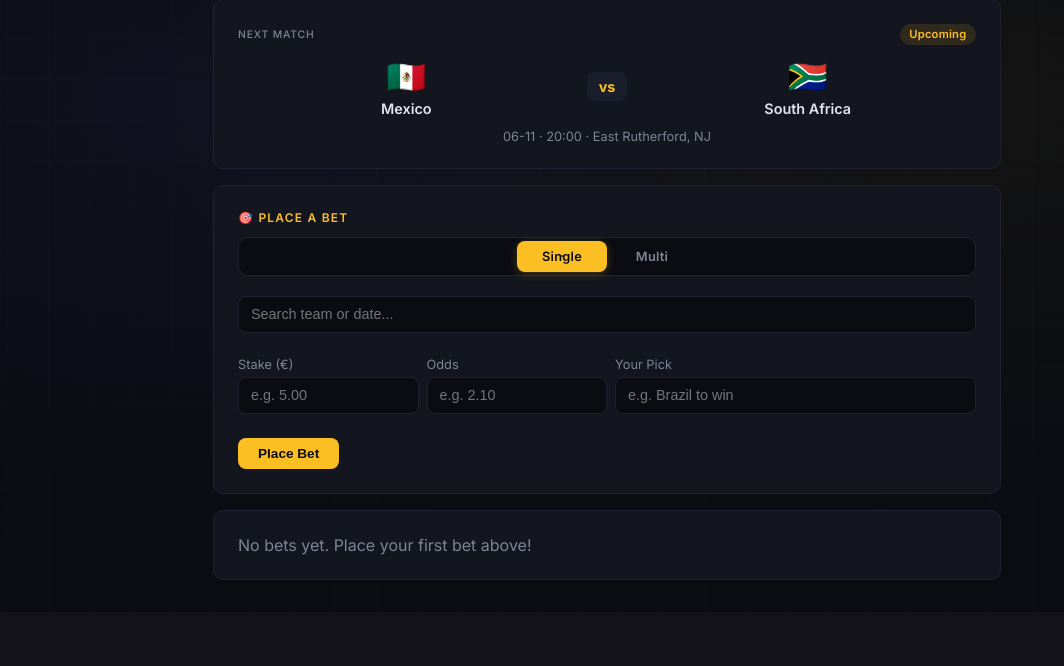
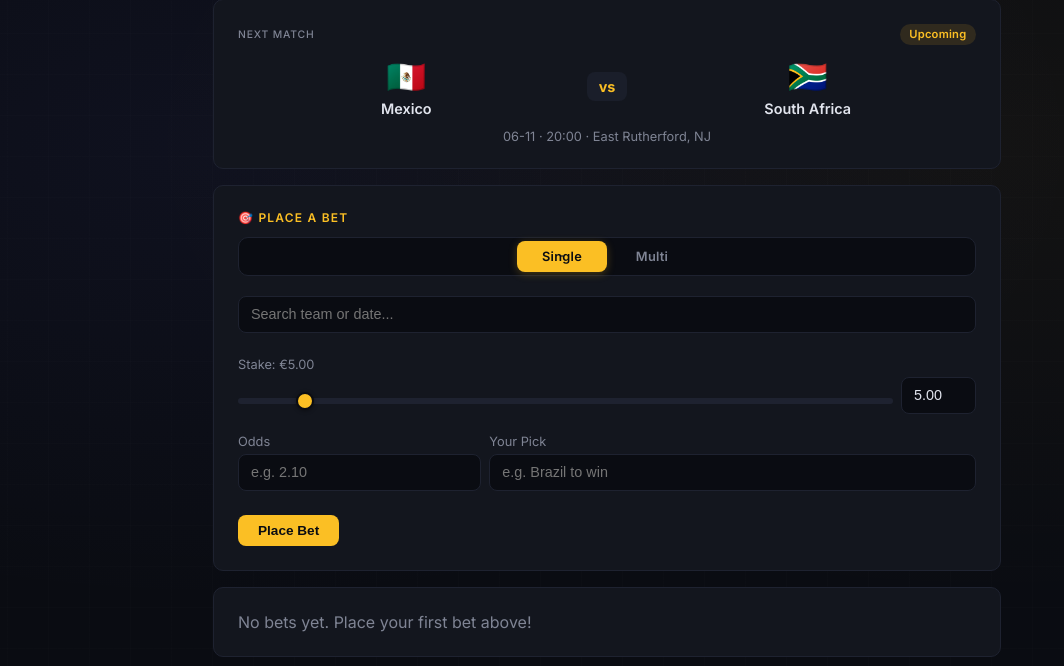
Before and after one commit to jalrego/betting-club, a Flask app: page /dashboard in a window 1280 px wide. Shown: the part 402-1068 px from the top of the page, without its empty margins (33-1097 px from the left). Before the commit the page ends 982 px from the top, so only its background shows below. Run offline with Flask 3, Linux system fonts and the light colour scheme; the visitor is signed in with stand-in values (Sample User, id 1); data comes from the database, SQL or seed files in the repository; data that the repository does not hold is empty; some libraries are stand-ins or nearby versions.

Commit message:
Add stake slider (€0.50–€50) with sync'd number input for single and multi bet forms

```diff
--- a/templates/base.html
+++ b/templates/base.html
@@ -104,6 +104,10 @@
       transition: border-color 0.15s;
     }
     input:focus, textarea:focus { outline: none; border-color: #fbbf24; box-shadow: 0 0 0 3px rgba(251, 191, 36, 0.1); }
+    input[type="range"] { -webkit-appearance: none; appearance: none; height: 6px; background: #1e2230; border-radius: 3px; outline: none; margin: 0; border: none; padding: 0; }
+    input[type="range"]::-webkit-slider-thumb { -webkit-appearance: none; appearance: none; width: 18px; height: 18px; border-radius: 50%; background: #fbbf24; cursor: pointer; border: 2px solid #0a0c12; box-shadow: 0 1px 4px rgba(0,0,0,0.4); }
+    input[type="range"]::-moz-range-thumb { width: 18px; height: 18px; border-radius: 50%; background: #fbbf24; cursor: pointer; border: 2px solid #0a0c12; box-shadow: 0 1px 4px rgba(0,0,0,0.4); }
+    input[type="range"]:focus { border-color: transparent; box-shadow: none; }
     table { width: 100%; border-collapse: collapse; }
     th, td { text-align: left; padding: 0.65rem 0.5rem; border-bottom: 1px solid #1a1e2a; }
     th { color: #7f8494; font-size: 0.7rem; text-transform: uppercase; letter-spacing: 0.08em; padding-top: 0.8rem; padding-bottom: 0.5rem; }
--- a/templates/dashboard.html
+++ b/templates/dashboard.html
@@ -134,11 +134,14 @@
         <input type="hidden" name="match_info" id="match_info">
         <div id="matchDropdown" style="display:none;position:absolute;z-index:100;background:#13161e;border:1px solid #262a36;border-radius:6px;max-height:220px;overflow-y:auto;width:100%;left:0;top:100%;margin-top:2px;"></div>
       </div>
+      <div style="margin-bottom:0.5rem;">
+        <label for="stakeSlider">Stake: &euro;<span id="stakeDisplay">5.00</span></label>
+        <div style="display:flex;align-items:center;gap:0.5rem;">
+          <input type="range" min="0.5" max="50" step="0.5" value="5" id="stakeSlider" oninput="stakeSync(this.value)" style="flex:1;">
+          <input type="number" step="0.01" min="0.01" name="stake" id="stake" required placeholder="e.g. 5.00" inputmode="decimal" value="5.00" style="width:75px;" oninput="sliderSync(this.value)">
+        </div>
+      </div>
       <div style="display:flex;gap:0.5rem;">
-        <div style="flex:1;">
-          <label for="stake">Stake (&euro;)</label>
-          <input type="number" step="0.01" min="0.01" name="stake" id="stake" required placeholder="e.g. 5.00" inputmode="decimal">
-        </div>
         <div style="flex:1;">
           <label for="odds">Odds</label>
           <input type="number" step="0.01" min="1.01" name="odds" id="odds" required placeholder="e.g. 2.10" inputmode="decimal">
@@ -177,11 +180,14 @@
         </div>
       </div>
       <button type="button" onclick="addMultiLeg()" class="btn btn-secondary" style="margin-top: 0.25rem;">+ Add Selection</button>
-      <div style="display:flex;gap:0.5rem;margin-top:0.75rem;">
-        <div style="flex:1;">
-          <label for="stake_multi">Stake (&euro;)</label>
-          <input type="number" step="0.01" min="0.01" name="stake" id="stake_multi" required placeholder="e.g. 5.00">
+      <div style="margin-top:0.75rem;">
+        <label for="stakeSliderMulti">Stake: &euro;<span id="stakeDisplayMulti">5.00</span></label>
+        <div style="display:flex;align-items:center;gap:0.5rem;margin-bottom:0.5rem;">
+          <input type="range" min="0.5" max="50" step="0.5" value="5" id="stakeSliderMulti" oninput="stakeSyncMulti(this.value)" style="flex:1;">
+          <input type="number" step="0.01" min="0.01" name="stake" id="stake_multi" required placeholder="e.g. 5.00" value="5.00" style="width:75px;" oninput="sliderSyncMulti(this.value)">
         </div>
+      </div>
+      <div style="display:flex;gap:0.5rem;">
         <div style="flex:1;">
           <label for="odds_multi">Combined Odds</label>
           <input type="number" step="0.01" min="1.01" name="odds" id="odds_multi" required placeholder="e.g. 5.50">
@@ -427,6 +433,29 @@ function removeLeg(btn) {
     btn.parentElement.remove();
   }
 }
+
+function stakeSync(val) {
+  document.getElementById('stake').value = parseFloat(val).toFixed(2);
+  document.getElementById('stakeDisplay').textContent = parseFloat(val).toFixed(2);
+}
+function sliderSync(val) {
+  var v = parseFloat(val);
+  if (v < 0.5) v = 0.5;
+  if (v > 50) v = 50;
+  document.getElementById('stakeSlider').value = v;
+  document.getElementById('stakeDisplay').textContent = v.toFixed(2);
+}
+function stakeSyncMulti(val) {
+  document.getElementById('stake_multi').value = parseFloat(val).toFixed(2);
+  document.getElementById('stakeDisplayMulti').textContent = parseFloat(val).toFixed(2);
+}
+function sliderSyncMulti(val) {
+  var v = parseFloat(val);
+  if (v < 0.5) v = 0.5;
+  if (v > 50) v = 50;
+  document.getElementById('stakeSliderMulti').value = v;
+  document.getElementById('stakeDisplayMulti').textContent = v.toFixed(2);
+}
 </script>
 
 {% endblock %}
```
